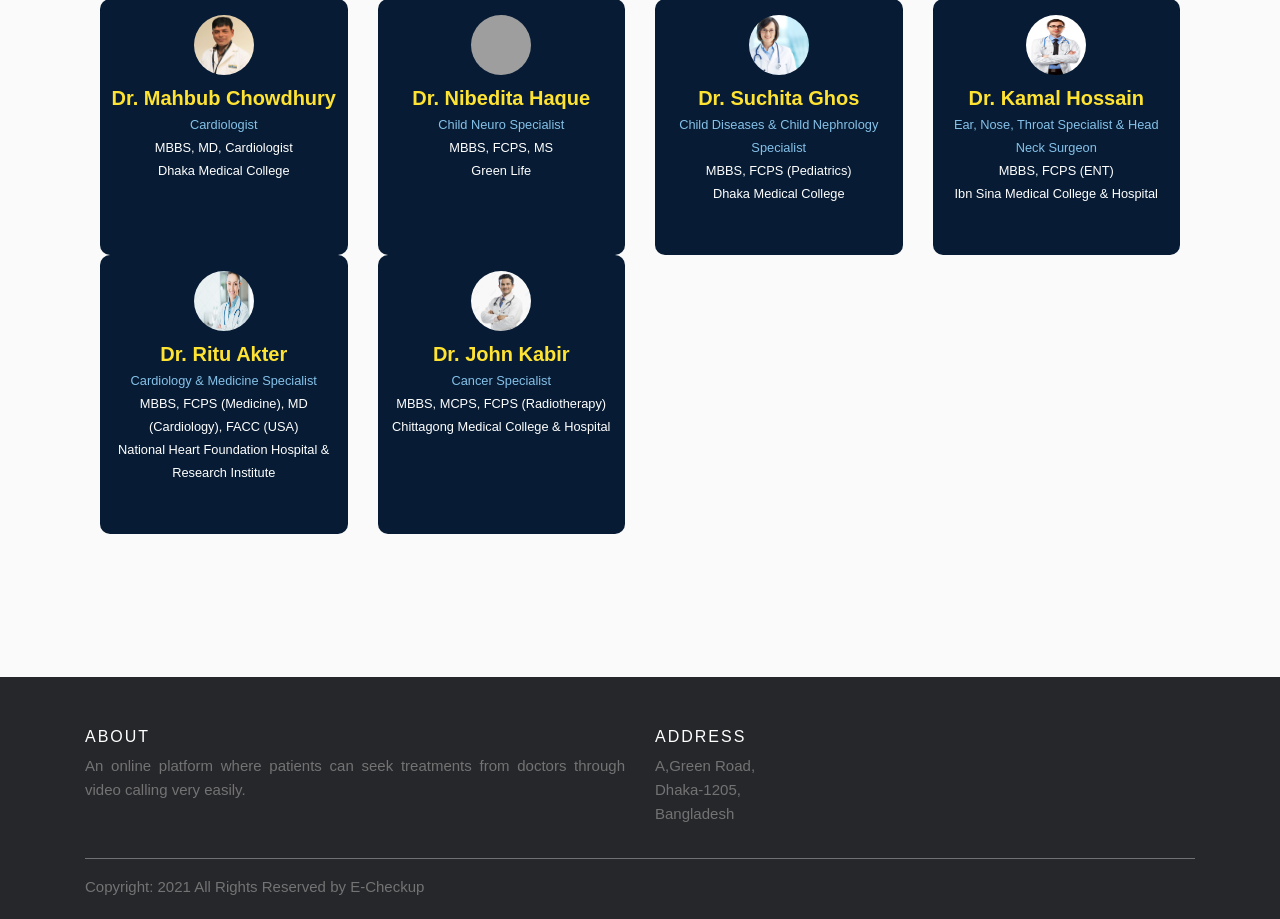
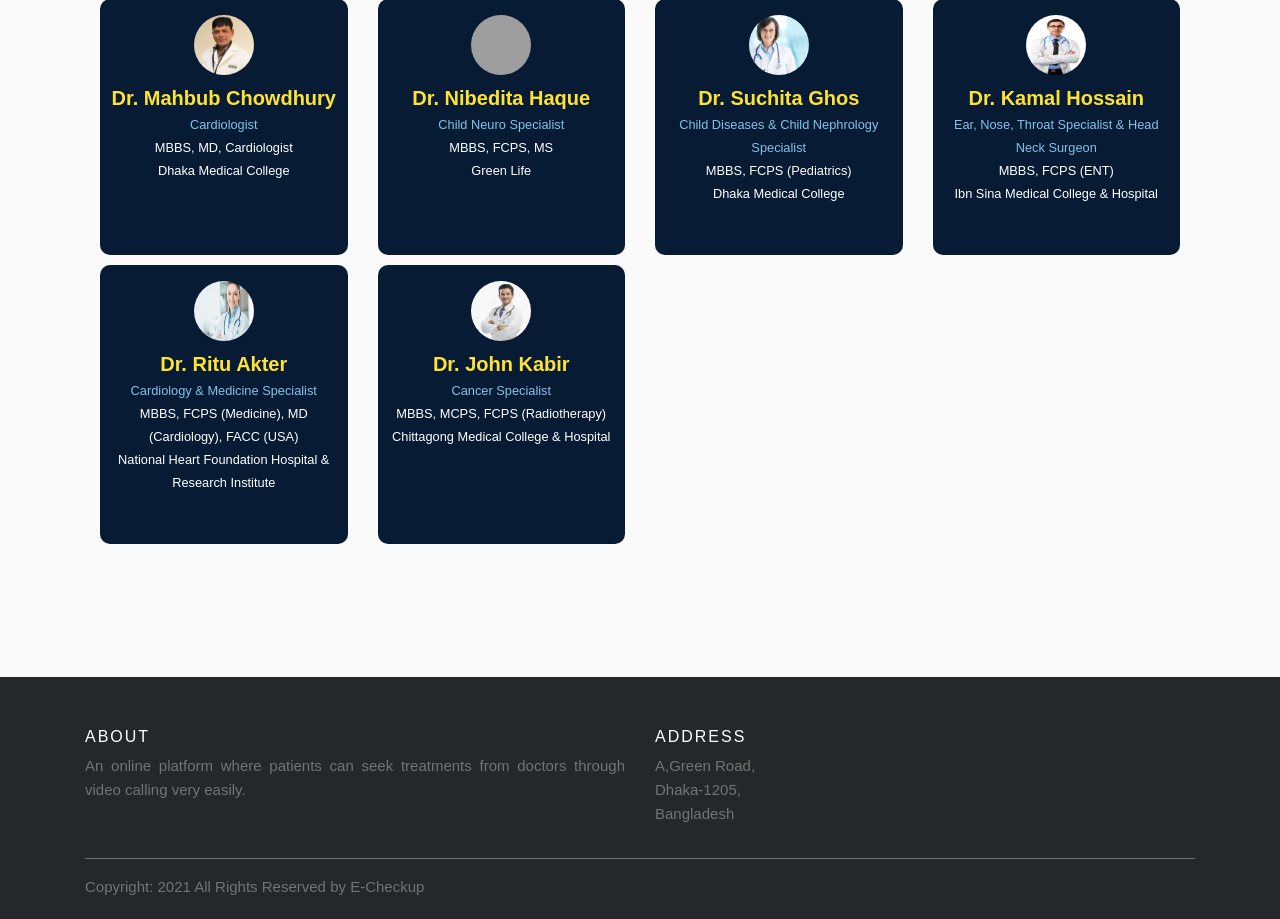
Before and after one commit to YeasinKabirJoy/E-Checkup, a Django app: page /doctor_list/ in a window 1280 px wide. Shown: the part 173-1092 px from the top of the page. Run offline with Django 3.2, Linux system fonts and the light colour scheme; data comes from the database, SQL or seed files in the repository; both versions use the stored data as it was after the commit; some libraries are stand-ins or nearby versions; grey boxes are pictures that could not be loaded.

Commit message:
add doctors

```diff
--- a/templates/userManagement/doctorList.html
+++ b/templates/userManagement/doctorList.html
@@ -18,8 +18,8 @@
         <div class="row g-2">
             {% for d in  doctors %}
                 {% if  d.name is not None %}
-                    <div class="col-md-3">
-                        <div class="card p-2 py-3 text-center" style="background: #071c34; height: 100%; color:white">
+                    <div class="col-md-3" style="margin-bottom: 10px;">
+                        <div class="card p-2 py-3 text-center" style="background: #071c34; height: 100%; color:white;">
                             <div class="img mb-2"><img src="{{ d.image.url }}" width="60" height="60"
                                                        class="rounded-circle"></div>
                             <h5 class="mb-0" style="color: #FFE333 "><b>{{ d.name }}</b></h5> <small style="color:#85C1E9;">{{ d.speciality }}</small>
```
Also changed, not shown: db.sqlite3, media/doctor/john.jpg (added), media/doctor/kamal.jpg (added), media/doctor/rakhi.jpg (added), media/doctor/suchi.jpg (added).
